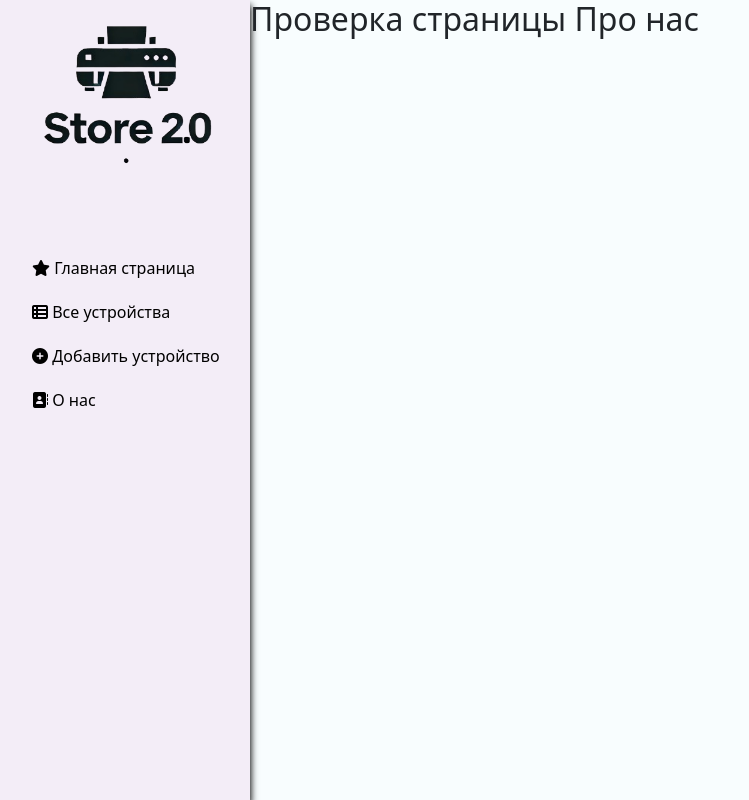
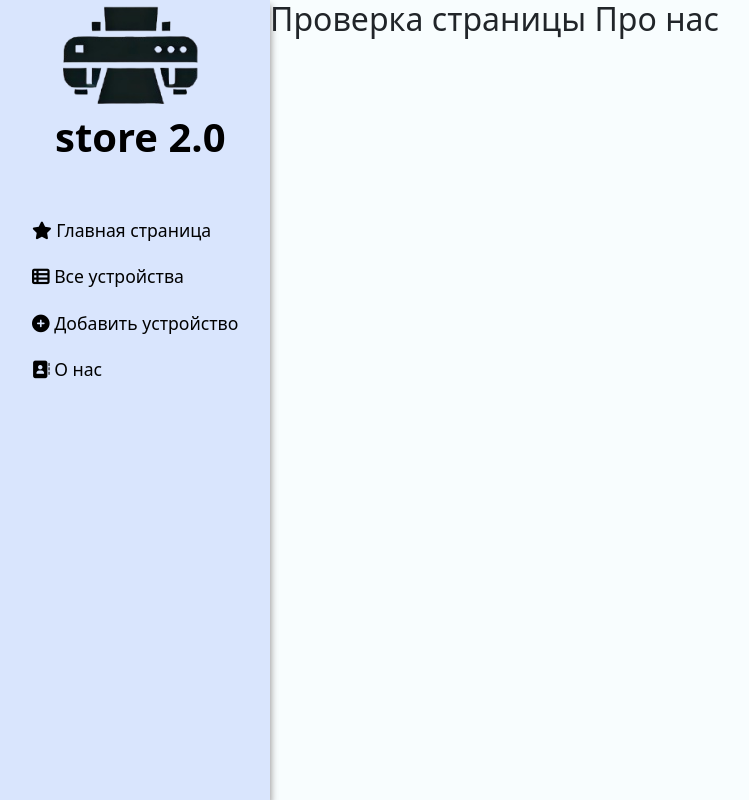
Before and after one commit to Voenkomp/appwebstore, a Django app: template main/templates/main/about.html in a window 1280 px wide. Shown: the whole page, without its empty margins (0-749 px from the left). Run offline with Django 5.2, Linux system fonts and the light colour scheme; the template is opened without the code that fills it, so the values that code supplies are empty; some libraries are stand-ins or nearby versions.

Commit message:
change logo and style aside tag

```diff
--- a/main/static/main/css/main.css
+++ b/main/static/main/css/main.css
@@ -5,34 +5,40 @@ body {
 
 aside {
     float: left;
-    background: #F3EDF7;
-    width: 250px;
+    background: #d9e5fd;
+    width: 270px;
     padding: 2% 0;
     height: 100vh;
     color: #0000;
-    box-shadow: 1px 5px 7px black;
+    box-shadow: 1px 5px 7px rgb(153, 150, 150);
 }
 
 aside img {
-    width: 120%;
+    width: 60%;
     float: none;
     position: relative;
-    bottom: 80px;
-    right: 30px;
+    bottom: 30px;
+    left: 50px;
 }
 
-/* aside .logo {
+aside .text-logo {
     font-size: 40px;
-    margin-left: 10px;
+    /* margin-left: 10px; */
     font-weight: bold;
-} это если рядом с картинкой будет лого*/
+    position: relative;
+    color: black;
+    bottom: 40px;
+    left: 55px;
+}
 
 aside ul {
     list-style: none;
+    margin-top: 100px;
 }
 
 aside ul li {
     color: #000;
+    font-size: 1.1em;
     display: block;
     position: relative;
     bottom: 90px;
--- a/main/templates/main/layout.html
+++ b/main/templates/main/layout.html
@@ -21,9 +21,8 @@
 
 <body>
     <aside>
-        <img src="{% static 'main/img/logo_store.png' %}" alt="Лого">
-        <!-- <span class="logo">store</span> -->
-        <!-- <h3>Навигация</h3> -->
+        <img src="{% static 'main/img/logo_store_v2.png' %}" alt="Лого"><br>
+        <span class="text-logo">store 2.0</span>
         <ul>
             <a href="{% url 'home' %}">
                 <li><i class="fa-solid fa-star"></i> Главная страница</li>
--- a/store/settings.py
+++ b/store/settings.py
@@ -84,7 +84,7 @@ DATABASES = {
         "NAME": "storedb2_0",
         "USER": "admin",
         "PASSWORD": "doyouwannaenter",
-        "HOST": "srvbase",
+        "HOST": "192.168.1.56",
         "PORT": "32768",
     }
 }
```
Also changed, not shown: main/static/main/img/logo_store_v2.png (added).
